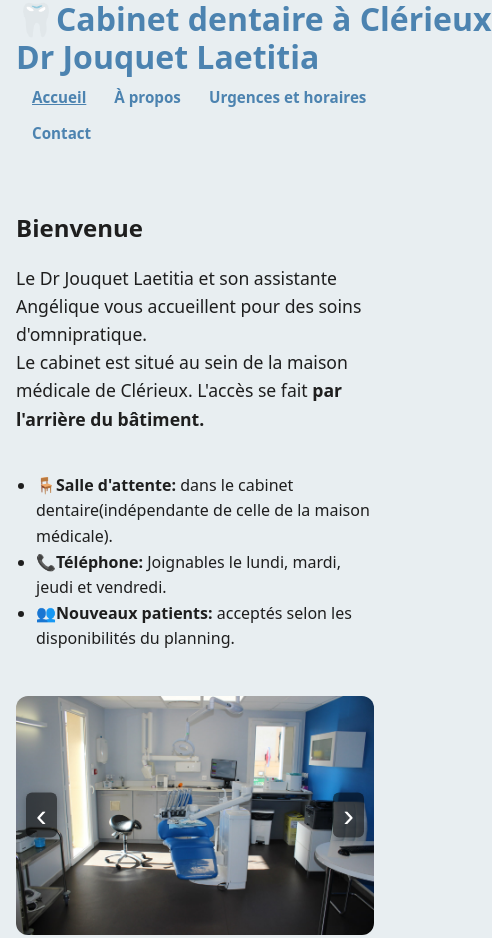
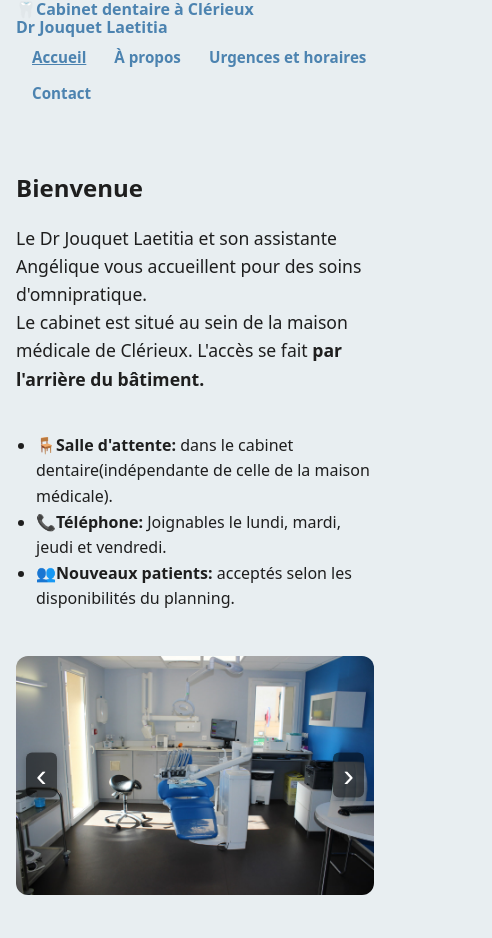
Before and after one commit to jouquet-laetitia/cabinet_dentaire, a plain HTML site: page index.html in a window 390 px wide. Shown: the top 938 px of the page, 492 px wide, since content can reach past the window. Drawn offline with Linux system fonts and the light colour scheme.

Commit message:
Update style.css

```diff
--- a/assets/style.css
+++ b/assets/style.css
@@ -209,3 +209,20 @@ h1,h2,h3{margin-top:24px;margin-bottom:16px}
   p{ margin:0 0 .75rem; }
   ul{ padding-left:20px; margin:.5rem 0 1rem; }
 }
+/* ===== Header mobile: réduire et autoriser le retour à la ligne ===== */
+@media (max-width: 480px){
+  header a.brand{
+    font-size: 1rem !important;
+    line-height: 1.15 !important;
+    white-space: normal !important;
+    overflow-wrap: anywhere !important;
+    word-break: break-word !important;
+    display: block;
+    max-width: 80%;
+  }
+  .nav{
+    width:100%;
+    flex-wrap: wrap;
+    gap: 12px;
+  }
+}
```
